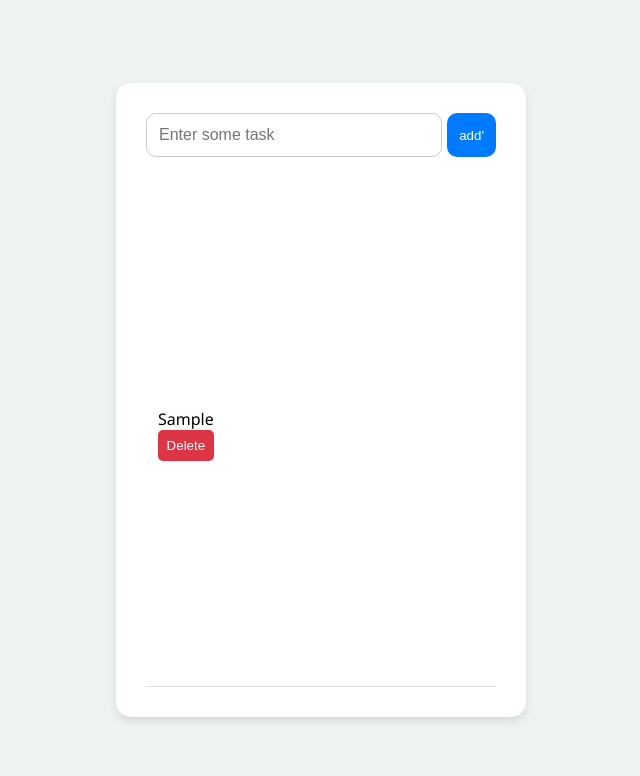
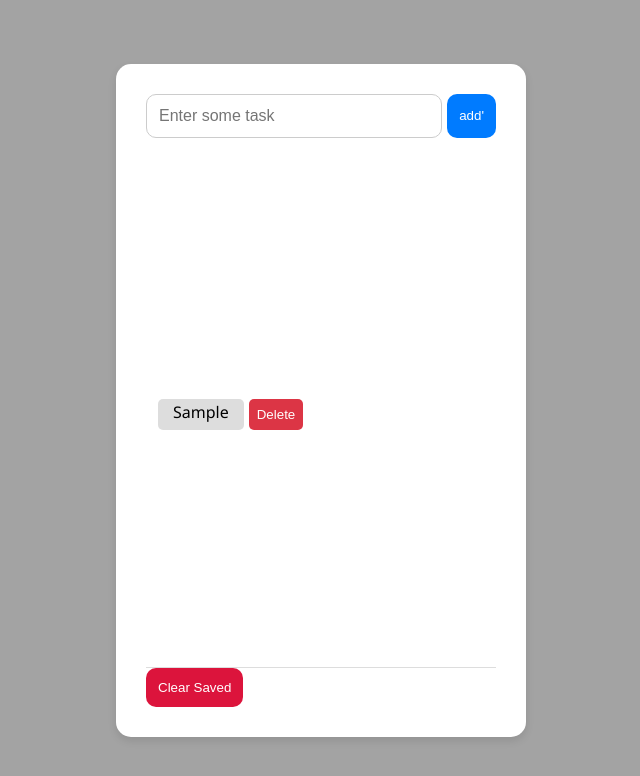
Before and after one commit to vishvajeet2012/to-list-v2, a website: page index.html in a window 1280 px wide. Both pictures are taken after typing "Sample" into the empty fields and a click on the button "add'". Shown: the whole page, without its empty margins (319-959 px from the left). Drawn offline with Linux system fonts and the light colour scheme.

Commit message:
add local storage , clear local storage, improve java script coding and style

```diff
--- a/index.html
+++ b/index.html
@@ -22,7 +22,7 @@
                               </div>
 
                             </div>
-
+                             <button onclick=clearSaved() id="clearSaved">Clear Saved</button>
                 </div>
 
     <script src="./main.js"></script>
--- a/main.js
+++ b/main.js
@@ -1,7 +1,7 @@
 console.log("this is vishu ..");
 let taskStore = []; //array
-
-
+let storage
+let CheckData
 function getTask() {
 
 
@@ -14,14 +14,34 @@ function getTask() {
   else{
     document.getElementById("inputGet").value = "";
     taskStore.push(inputBox); //push data inside the taskstore
-    console.warn(inputBox);
-   renderTask()
+
+storageBox()
 
   }
 }
+        function storageBox () {
+
+        storage = localStorage.setItem('task' ,JSON.stringify(taskStore))
+
+
+
+          let getData = JSON.parse(localStorage.getItem('task'))
+          taskStore =getData || [];
+        renderTask()
+
+      }
+
+
     function renderTask() {
       let taskSection = document.getElementById("taskSection"); // task section where  paragraoh tag will append
       taskSection.innerHTML = "";
+
+
+
+
+
+
+
 
   // fetch data form taskStore using map
   for (let i = 0; i < taskStore.length; i++)  {
@@ -35,27 +55,47 @@ function getTask() {
     para.innerText = taskStore[i];
     inputContainer.appendChild(para);
     inputContainer.appendChild(deleteBtn);
+    para.className ="taskFeild";
 
     deleteBtn.dataset.id = i; /// dataSet se up element or tag ko uniquely identity k liye use kr rha hu
     para.dataset.ids = i;
 
+
     deleteBtn.addEventListener("click", function () {
-      DeleteTask(i);
+      DeleteTask(deleteBtn.dataset.id);
+
+
     });
 
   };
 
-  function DeleteTask(e) {
-    //  taskStore array storeb-
 
 
-  taskStore.splice(e, 1);
- renderTask()
+  function DeleteTask(e) {
+    //  taskStore array storeb
+  taskStore.splice(e, 1); // remve tak from array
 
+ storageBox() //ystorage function ko call kiya hai and rerender the task list
 
   }
 }
 
-  setInterval(() => {
-    console.error(taskStore);
-  }, 3000);
+
+window.onload  = function(){
+  const savedTask =JSON.parse(localStorage.getItem('task'))
+  taskStore = savedTask || []
+  renderTask()
+}
+
+
+
+
+
+function clearSaved(){
+      localStorage.removeItem('task')
+}
+
+
+setInterval(()=>{
+  console.log(taskStore)
+},5000)
--- a/style.css
+++ b/style.css
@@ -1,6 +1,6 @@
 body {
     font-family: 'Segoe UI', Tahoma, Geneva, Verdana, sans-serif;
-    background-color: #eef2f3;
+    background-color: #a3a3a3;
     width: 100%;
     margin: 0;
     padding: 0;
@@ -8,12 +8,21 @@ body {
     justify-content: center;
     align-items: center;
     height: 100vh;
+
 }
 .inputContainer{
     display: flex;
-    flex-direction: column;
+
+    flex-direction: row;
+    flex-wrap: wrap;
     justify-content: space-between;
-
+gap: 5px;
+}
+ .taskFeild{                      /* task feild  */
+     text-align:center;
+   padding: 2px 15px;
+   border-radius: 5px ;
+   background:#ddd;
 }
 
 .mainContainer {
@@ -23,6 +32,7 @@ body {
     border-radius: 15px;
     box-shadow: 0 4px 8px rgba(0, 0, 0, 0.1);
     width: 350px;
+
 }
 
 .inputBox {
@@ -55,7 +65,7 @@ button:hover {
 
 .taskBox {
     width: 100%;
-  overflow: scroll;
+
     list-style: none;
     padding: 0;
     margin: 0;
@@ -66,7 +76,7 @@ button:hover {
     flex-wrap: wrap;
     display: flex;
     justify-content: space-between;
-
+    overflow: auto;
 height: 60vh;
     align-items: center;
     padding: 12px;
@@ -97,3 +107,15 @@ height: 60vh;
     text-decoration: line-through;
     color: #888;
 }
+
+#clearSaved{
+
+background-color: crimson;
+font-weight: 500;
+transition: all ease-in;
+
+}
+#clearSaved:hover{
+        background-color: rgb(184, 38, 67);
+
+}
```
